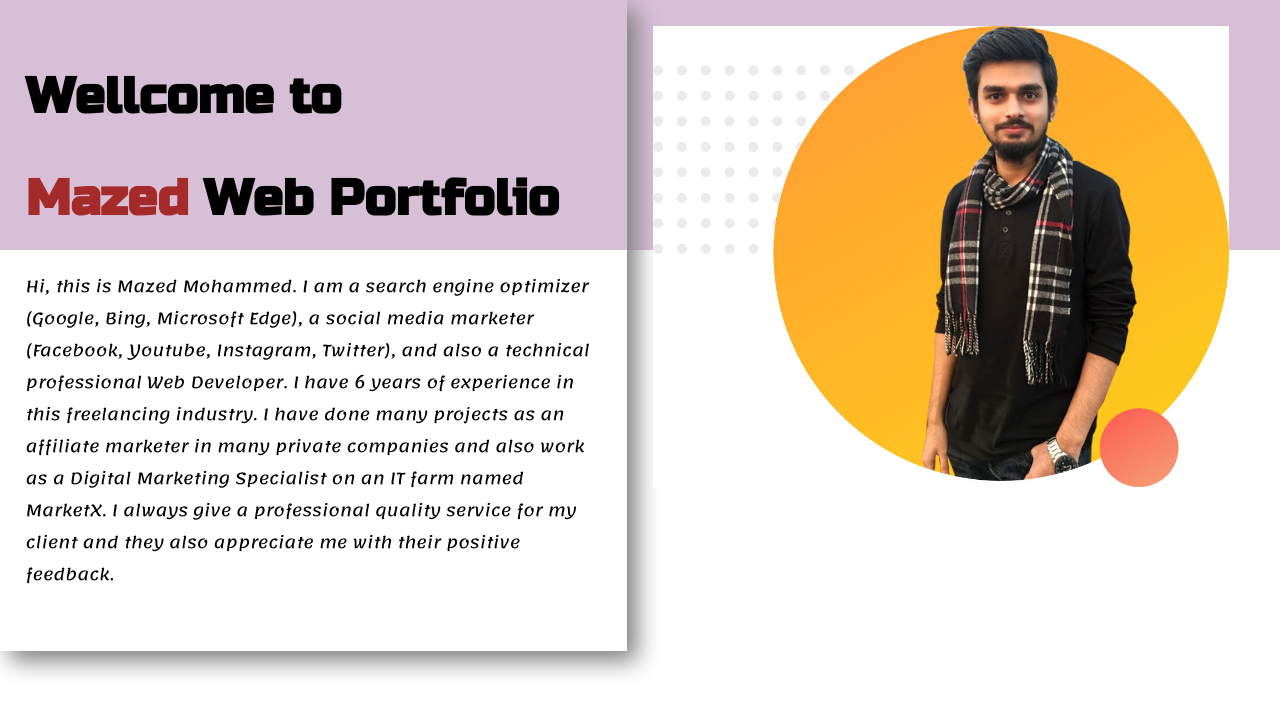
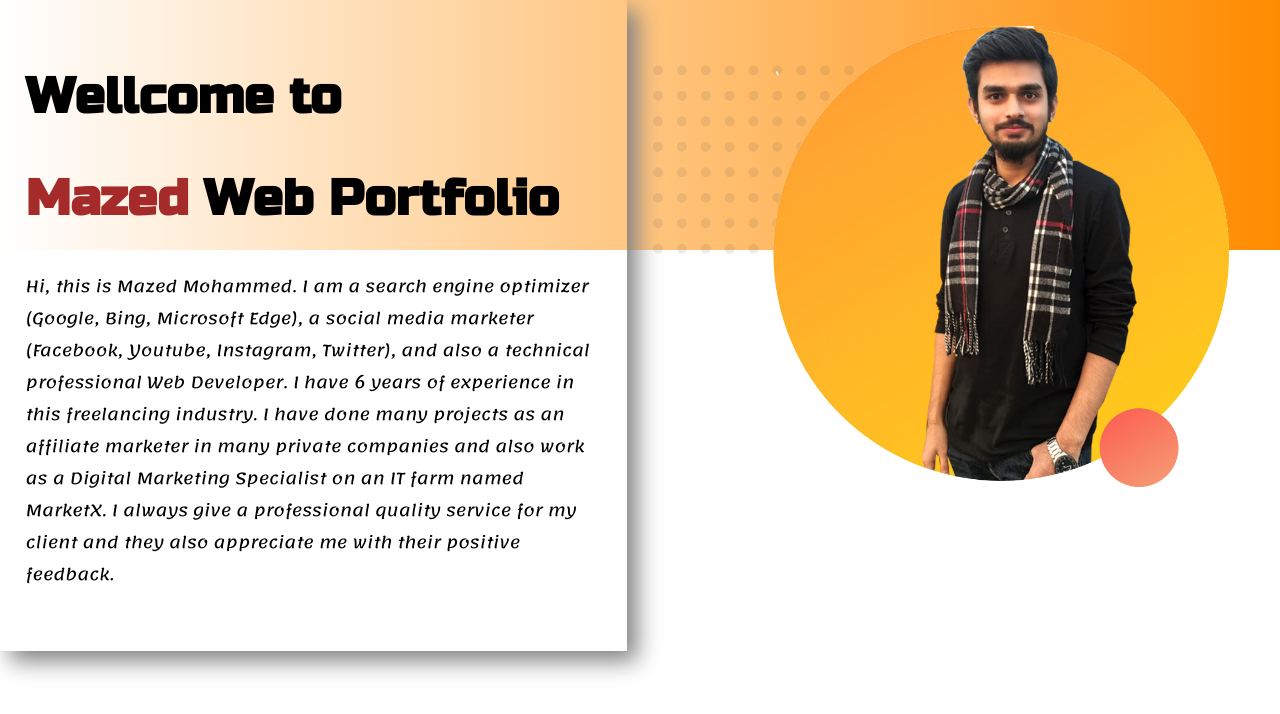
Before and after one commit to Mazed-MZ/My-website-2, a plain HTML site: page index.html in a window 1280 px wide. Drawn offline with Linux system fonts and the light colour scheme.

```diff
--- a/index.html
+++ b/index.html
@@ -20,7 +20,7 @@
             </p>
         </div>
         <div class="intro">
-            <img src="Mazed.jpg">
+            <img src="Mazed.png">
         </div>
     </section>
 </body>
--- a/style.css
+++ b/style.css
@@ -24,9 +24,9 @@
     height: 500px;
 }
 .top-banner{
-    background-color: thistle;
+    background-image: linear-gradient(90deg, white, darkorange);
     height: 250px;
-    background-size: 50%;
+    background-repeat: no-repeat;
 }
 .side-intro{
     box-shadow: 10px 10px 22px gray;
```
Also changed, not shown: Mazed.png (added).
